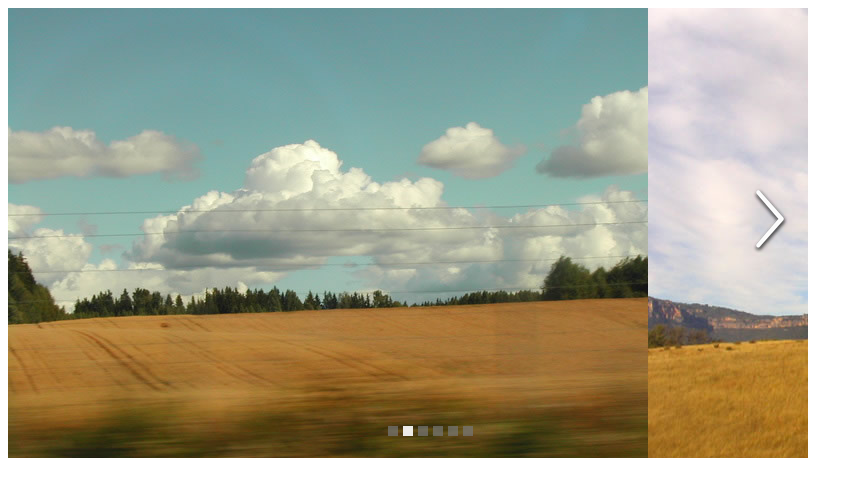
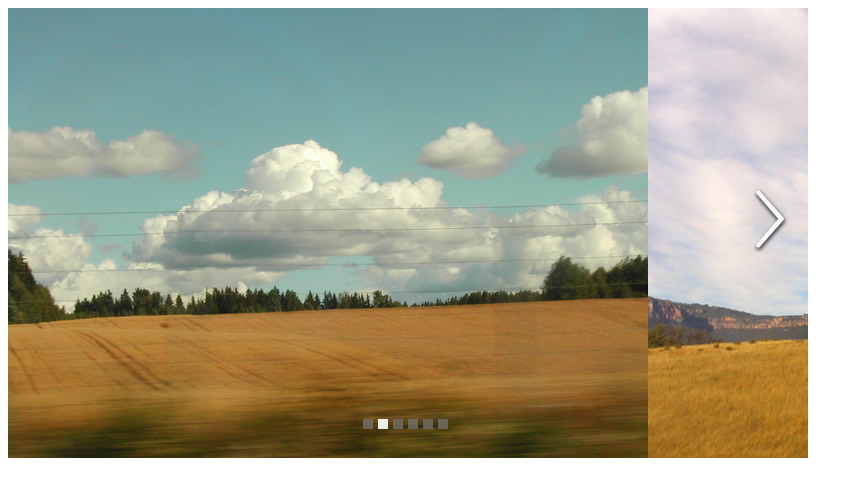
Before and after one commit to realmocaccino/jauntyslider, a website: page examples/sample.html in a window 1280 px wide. Shown: the whole page, without its empty margins (0-863 px from the left). Drawn offline with nearby package versions, Linux system fonts and the light colour scheme.

Commit message:
Centering navigation properly

```diff
--- a/css/jauntyslider.css
+++ b/css/jauntyslider.css
@@ -53,10 +53,8 @@
 
 .slider ul.navigation {
 	position:absolute;
-	left:0;
-	right:0;
-	bottom:5%;
-	margin:0 auto;
+	left:50%;
+	bottom:3%;
 	display:table;
 	list-style-type:none;
 }
--- a/js/jauntyslider.js
+++ b/js/jauntyslider.js
@@ -151,6 +151,7 @@ function jauntyslider(list) {
 			widthList += $(this).width();
 		});
 		this.list.width(widthList);
+		this.navigation.css('margin-left', '-'+this.navigation.width()+'px');
 		this.navigationSlides.eq(this.currentSlide).addClass(this.labelActive);
 		if(!this.loop && this.totalSlides > 1) {
 			this.previousArrow.css('visibility','hidden');
```
Also changed, not shown: css/jauntyslider.min.css, js/jauntyslider.min.js.
